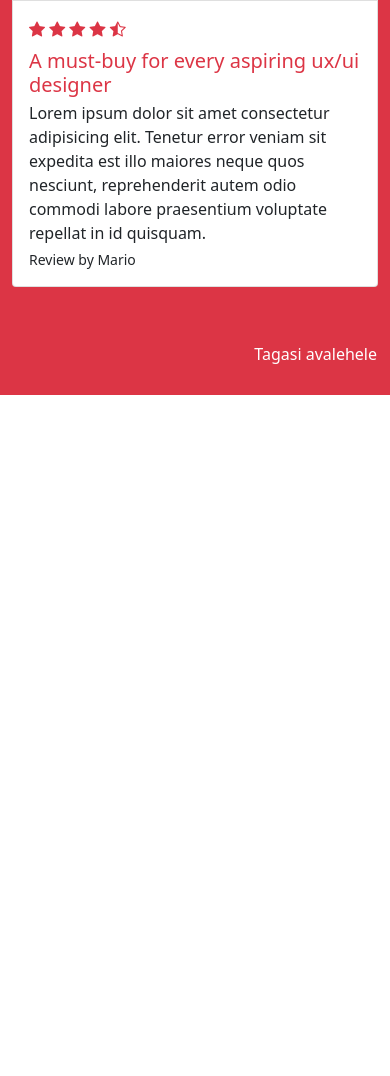
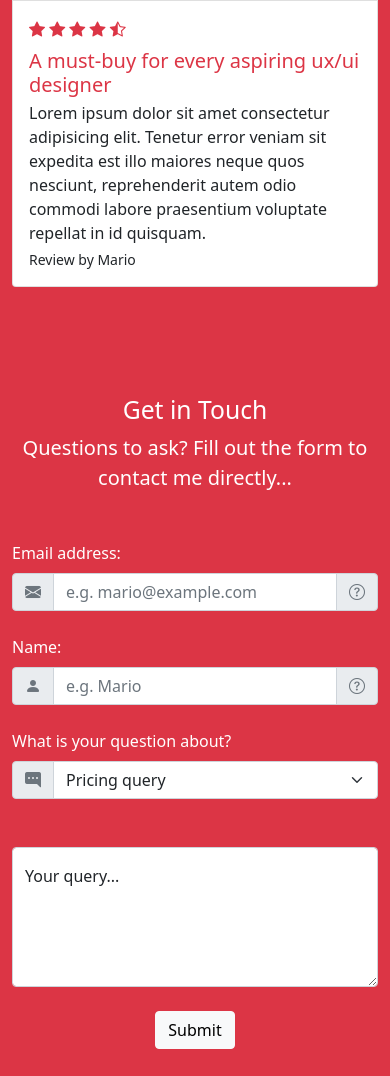
Before and after one commit to KristiinaSaag/bootstrap, a plain HTML site: page course8.html in a window 390 px wide. Shown: the part 4208-5284 px from the top of the page. Before the commit the page ends 4603 px from the top, so only its background shows below. Drawn offline with nearby package versions, Linux system fonts and the light colour scheme.

Commit message:
forms ja modalid

```diff
--- a/course8.html
+++ b/course8.html
@@ -90,7 +90,9 @@
             <a href="#pricing" class="btn btn-danger btn-lg">Buy Now</a>
           </div>
           <div class="col-md-5 text-center d-none d-md-block">
-            <img src="/assets/book-cover.jpg" class="img-fluid" alt="ebook" />
+            <span class="tt" data-bs-placement="bottom" title="Don't Make Me Think book cover">
+              <img src="/assets/book-cover.jpg" class="img-fluid" alt="ebook">
+            </span>
           </div>
         </div>
       </div>
@@ -430,14 +432,113 @@
         </div>
       </div>
     <!-- contact form -->
+     <!-- form-control, form-label, form-select, input-group, input-group-text -->
+  <section id="contact">
+    <div class="container-lg">
 
-    <!-- get updates / modal trigger -->
+      <div class="text-center text-white">
+        <h2>Get in Touch</h2>
+        <p class="lead">Questions to ask? Fill out the form to contact me directly...</p>
+      </div>
+      <div class="row justify-content-center my-5">
+        <div class="col-lg-6">
 
-    <a href="index.html" class="btn text-white float-end">Tagasi avalehele</a>
-    <script
-      src="https://cdn.jsdelivr.net/npm/bootstrap@5.0.1/dist/js/bootstrap.bundle.min.js"
-      integrity="sha384-gtEjrD/SeCtmISkJkNUaaKMoLD0//ElJ19smozuHV6z3Iehds+3Ulb9Bn9Plx0x4"
-      crossorigin="anonymous"
-    ></script>
-  </body>
+          <form>
+            <label for="email" class="form-label text-white">Email address:</label>
+            <div class="input-group mb-4">
+              <span class="input-group-text">
+                <i class="bi bi-envelope-fill text-secondary"></i>
+              </span>
+              <input type="text" id="email" class="form-control" placeholder="e.g. mario@example.com" />
+              <!-- tooltip -->
+              <span class="input-group-text">
+                <span class="tt" data-bs-placement="bottom" title="Enter an email address we can reply to.">
+                  <i class="bi bi-question-circle text-muted"></i>
+                </span>
+              </span>
+            </div>
+            <label for="name" class="form-label text-white">Name:</label>
+            <div class="mb-4 input-group">
+              <span class="input-group-text">
+                <i class="bi bi-person-fill text-secondary"></i>
+              </span>
+              <input type="text" id="name" class="form-control" placeholder="e.g. Mario" />
+              <!-- tooltip -->
+              <span class="input-group-text">
+                <span class="tt" data-bs-placement="bottom" title="Pretty self explanatory really...">
+                  <i class="bi bi-question-circle text-muted"></i>
+                </span>
+              </span>
+            </div>
+            <label for="subject" class="form-label text-white">What is your question about?</label>
+            <div class="mb-4 input-group">
+              <span class="input-group-text">
+                <i class="bi bi-chat-right-dots-fill text-secondary"></i>
+              </span>
+              <select class="form-select" id="subject">
+                <option value="pricing" selected>Pricing query</option>
+                <option value="content">Content query</option>
+                <option value="other">Other query</option>
+              </select>
+            </div>
+            <div class="mb-4 mt-5 form-floating">
+              <textarea class="form-control" id="query" style="height: 140px" placeholder="query"></textarea>
+              <label for="query">Your query...</label>
+            </div>
+            <div class="mb-4 text-center">
+              <button type="submit" class="btn btn-light">Submit</button>
+            </div>
+          </form>
+        </div>
+      </div>
+    </div>
+  </section>
+
+  <!-- get updates / modal trigger -->
+  <section class="bg-light">
+    <div class="container">
+      <div class="text-center text-danger fw-bold">
+        <h2>Stay in The Loop</h2>
+        <p class="lead">Get the latest updates as they happen...</p>
+      </div>
+      <div class="row justify-content-center">
+        <div class="col-md-8 text-center">
+          <p class="text-muted my-4">Lorem ipsum dolor sit amet consectetur adipisicing elit. Vero exercitationem voluptatibus porro, hic asperiores fuga illo voluptates obcaecati deleniti veritatis sunt saepe quasi deserunt ex ipsum. Est possimus, aspernatur, vitae eligendi rem odit quaerat, ipsum pariatur ratione maxime delectus fuga minus accusamus dolores iusto maiores accusantium cumque magnam placeat quia!</p>
+          <button class="btn btn-danger" data-bs-toggle="modal" data-bs-target="#reg-modal">
+            Register for Updates
+          </button>
+        </div>
+      </div>
+    </div>
+  </section>
+
+  <!-- modal itself -->
+  <div class="modal fade" id="reg-modal" tabindex="-1" aria-labelledby="modal-title" aria-hidden="true">
+    <div class="modal-dialog modal-dialog-centered">
+      <div class="modal-content">
+        <div class="modal-header">
+          <h5 class="modal-title text-danger" id="modal-title">Get the Latest Updates</h5>
+          <button type="button" class="btn-close" data-bs-dismiss="modal" aria-label="Close"></button>
+        </div>
+        <div class="modal-body">
+          <p>Lorem, ipsum dolor sit amet consectetur adipisicing elit. Quis, exercitationem laboriosam nihil minus voluptatibus harum aliquam consequatur pariatur inventore dignissimos illum excepturi ratione ipsum sit iusto alias eligendi fugit laborum?</p>
+          <label for="modal-email" class="form-label">Your email address:</label>
+          <input type="text" class="form-control" id="modal-email" placeholder="e.g. mario@example.com">
+        </div>
+        <div class="modal-footer">
+          <button type="button" class="btn btn-danger">Submit</button>
+        </div>
+      </div>
+    </div>
+  </div>
+
+
+  <script src="https://cdn.jsdelivr.net/npm/bootstrap@5.0.1/dist/js/bootstrap.bundle.min.js" integrity="sha384-gtEjrD/SeCtmISkJkNUaaKMoLD0//ElJ19smozuHV6z3Iehds+3Ulb9Bn9Plx0x4" crossorigin="anonymous"></script>
+  <script>
+    const tooltips = document.querySelectorAll('.tt')
+    tooltips.forEach(t => {
+      new bootstrap.Tooltip(t)
+    })
+  </script>
+</body>
 </html>
```
